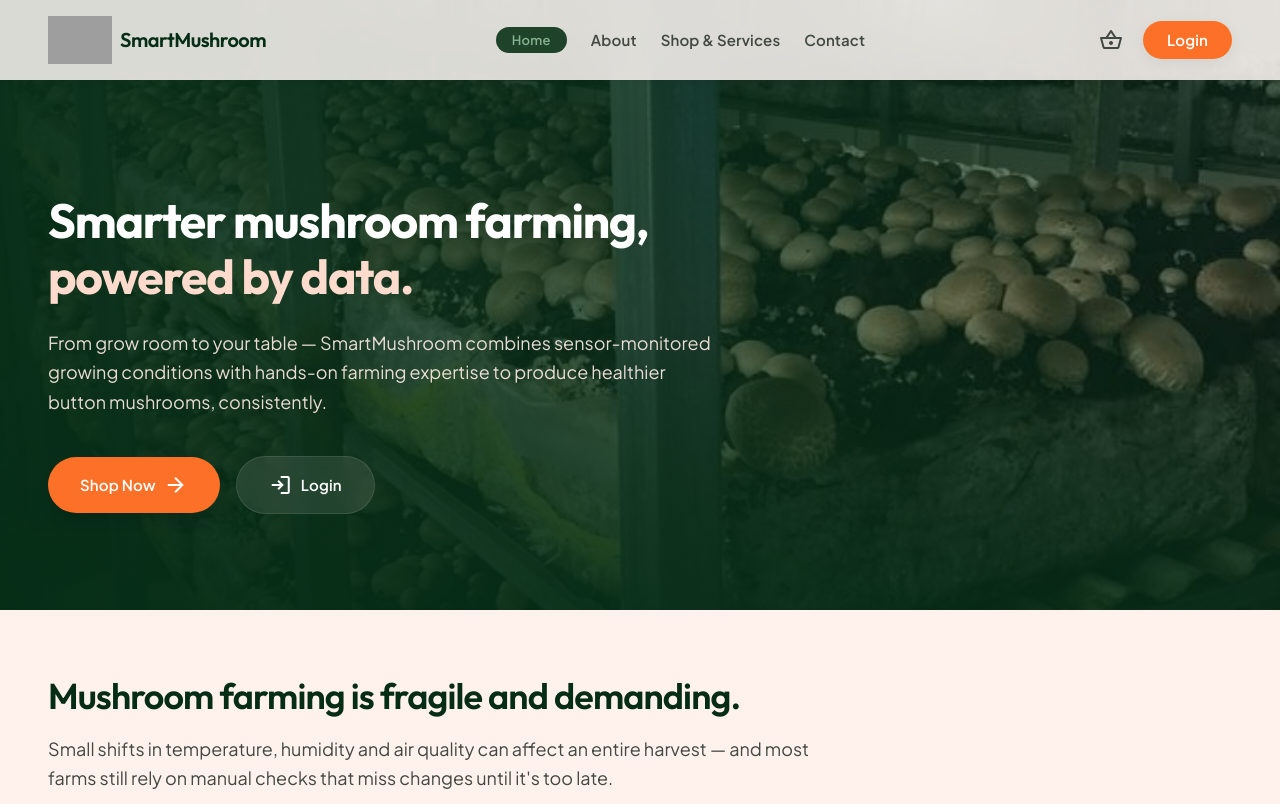
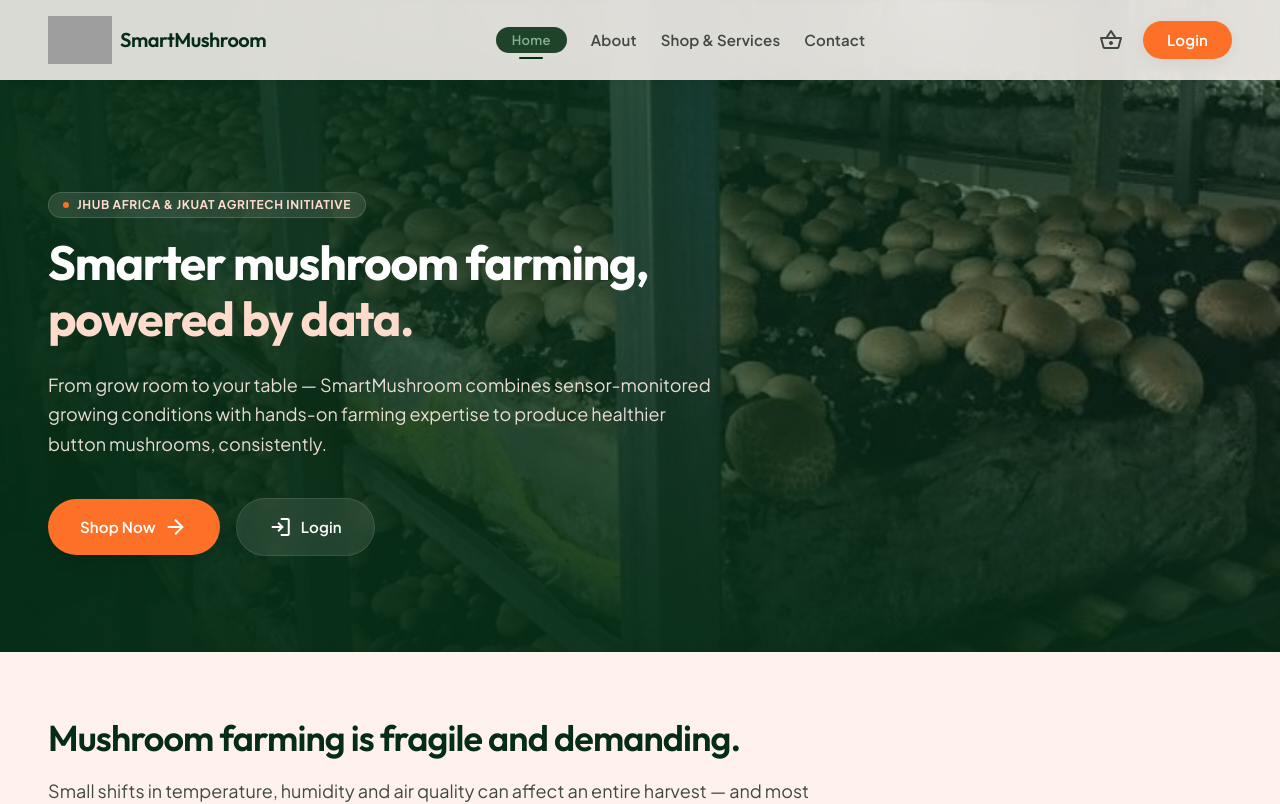
Before and after one commit to JHUB-AFRICA/mush-ai-web, a Next.js app: page / in a window 1280 px wide. Shown: the top 804 px of the page. Built offline with nearby package versions, Linux system fonts and the light colour scheme; grey boxes are pictures that could not be loaded.

Commit message:
feat: add Eyebrow component and update Hero and Header navigation styles

```diff
--- a/components/home/Hero.tsx
+++ b/components/home/Hero.tsx
@@ -1,6 +1,7 @@
 import Image from "next/image";
 import Link from "next/link";
 import Icon from "@/components/ui/Icon";
+import Eyebrow from "@/components/ui/EyeBrow";
 
 export default function Hero() {
   return (
@@ -22,6 +23,10 @@ export default function Hero() {
 
       <div className="relative z-10 mx-auto max-w-7xl px-6 pt-16 md:pt-20 lg:px-12">
         <div className="flex max-w-3xl flex-col items-start">
+          <Eyebrow className="mb-4 inline-flex items-center gap-2 rounded-full bg-white/10 px-3.5 py-1 text-xs font-bold text-secondary-fixed border border-white/15 backdrop-blur-sm">
+            <span className="h-1.5 w-1.5 rounded-full bg-secondary-container" />
+            JHUB Africa &amp; JKUAT Agritech Initiative
+          </Eyebrow>
           <h1 className="mb-6 font-headline-xl-mobile text-headline-xl-mobile tracking-tight text-on-primary md:font-headline-xl md:text-headline-xl">
             Smarter mushroom farming, <span className="text-secondary-fixed">powered by data.</span>
           </h1>
--- a/components/layout/Header.tsx
+++ b/components/layout/Header.tsx
@@ -25,20 +25,29 @@ export default function Header({ cartCount = 0 }: { cartCount?: number }) {
         </Link>
 
         <nav className="hidden items-center gap-space-lg xl:flex">
-          {NAV_LINKS.map(({ label, href }) => (
+          {NAV_LINKS.map(({ label, href }) => {
+            const active = isActive(href);
+            return (
               <Link
                 key={href}
                 href={href}
-              aria-current={isActive(href) ? "page" : undefined}
+                aria-current={active ? "page" : undefined}
                 className={
-                isActive(href)
-                  ? "rounded-full bg-primary-container px-space-md py-space-xs font-label-md text-label-md text-on-primary-container"
-                  : "font-label-lg text-label-lg text-on-surface-variant transition-colors hover:text-on-surface"
+                  active
+                    ? "relative rounded-full bg-primary-container px-space-md py-space-xs font-label-md text-label-md text-on-primary-container"
+                    : "relative font-label-lg text-label-lg text-on-surface-variant transition-colors hover:text-on-surface"
                 }
               >
                 {label}
+                {active && (
+                  <span
+                    aria-hidden="true"
+                    className="absolute -bottom-1.5 left-1/2 -translate-x-1/2 h-0.5 w-6 rounded-full bg-primary"
+                  />
+                )}
               </Link>
-          ))}
+            );
+          })}
         </nav>
 
         <div className="flex items-center gap-space-md">
--- /dev/null
+++ b/components/ui/EyeBrow.tsx
@@ -0,0 +1,14 @@
+type EyebrowProps = {
+  children: React.ReactNode;
+  className?: string;
+};
+
+export default function Eyebrow({ children, className = "" }: EyebrowProps) {
+  return (
+    <p
+      className={`text-[11px] sm:text-xs font-bold uppercase tracking-wider ${className}`}
+    >
+      {children}
+    </p>
+  );
+}
```
Lines whose indentation alone changed are shown as unchanged.
